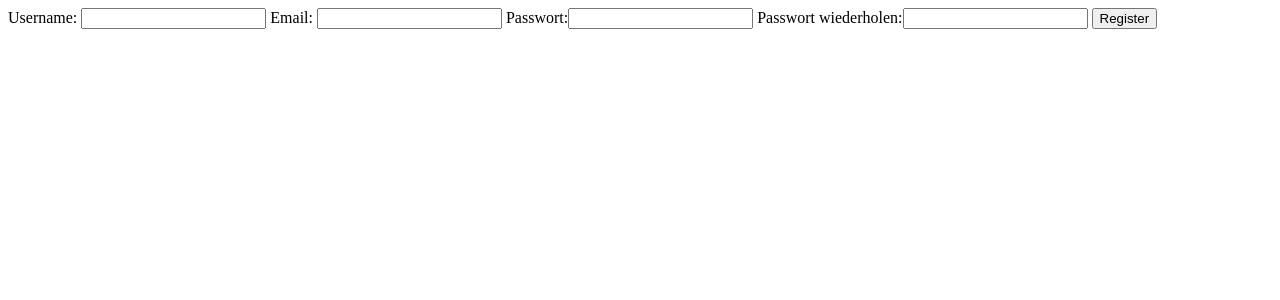
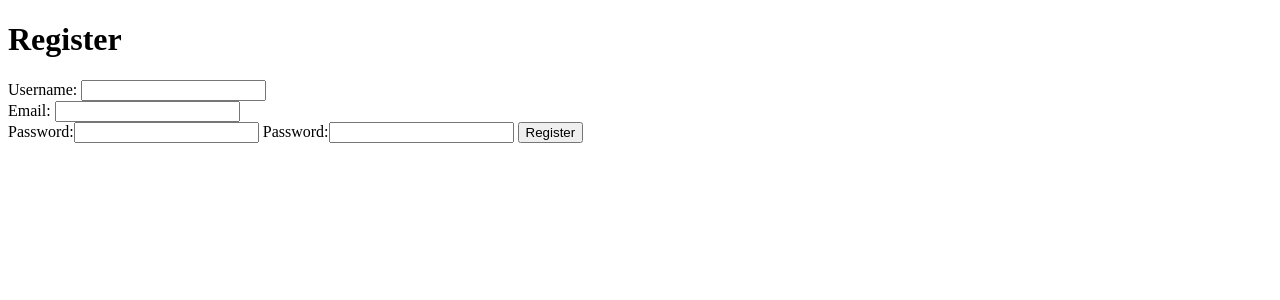
Before and after one commit to MariusVogel/WebProject-GAmeEngine-, a PHP site: page /register.php in a window 1280 px wide. Shown: the top 300 px of the page. Run offline with PHP 8.4, Linux system fonts and the light colour scheme.

Commit message:
registrieren

```diff
--- a/www/register.php
+++ b/www/register.php
@@ -7,14 +7,22 @@
 <head>
     <meta charset="UTF-8">
     <title>Registrieren</title>
+    <link href="../lib/bootstrap-3.3.5-dist/css/bootstrap.css">
 </head>
 <body>
-    <form>
-        <label>Username: <input type="text" name="username"></label>
-        <label>Email: <input type="email" name="email"></label>
-        <label>Passwort:<input type="password" name="passwort"> </label>
-        <label>Passwort wiederholen:<input type="password" name="passwort"> </label>
-        <button>Register</button>
+<h1 class="h1">Register</h1>
+<div class="form-group">
+    <form method="post">
+        <div class="form-group">
+        <label>Username: <input type="text" name="username" class="form-control"></label>
+        </div>
+        <div class="form-group">
+        <label>Email: <input type="email" name="email" class="form-control"></label>
+        </div>
+        <label>Password:<input type="password" name="password" class="form-control"> </label>
+        <label>Password:<input type="password" name="password2" class="form-controlS"> </label>
+        <button class="btn btn-primary">Register</button>
     </form>
+</div>
 </body>
 </html>
```
